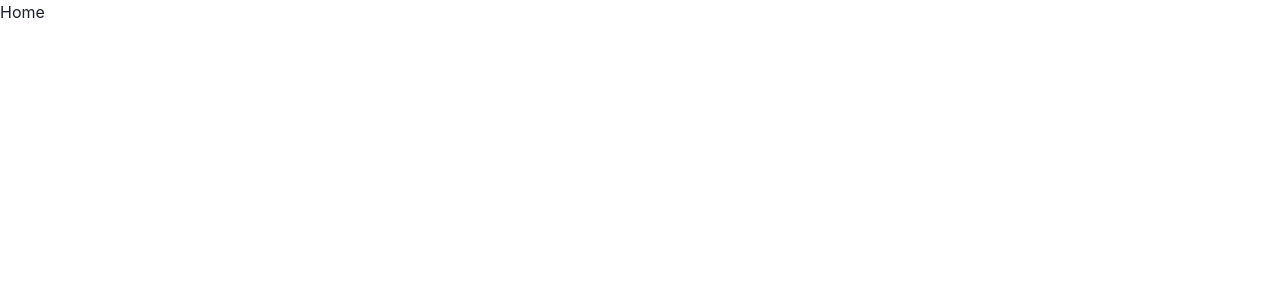
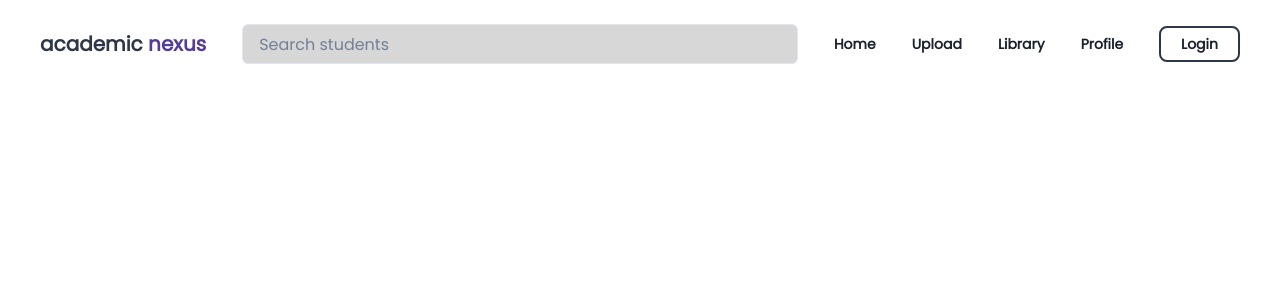
Before and after one commit to mrx7355608/academic-nexus-client, a React (Vite) app: page / in a window 1280 px wide. Shown: the top 300 px of the page. Built offline with nearby package versions, Linux system fonts and the light colour scheme.

Commit message:
created a navbar

```diff
--- a/package.json
+++ b/package.json
@@ -13,6 +13,7 @@
     "@chakra-ui/react": "^2.8.2",
     "@emotion/react": "^11.11.4",
     "@emotion/styled": "^11.11.5",
+    "@fontsource/poppins": "^5.0.14",
     "framer-motion": "^11.3.2",
     "react": "^18.3.1",
     "react-dom": "^18.3.1",
--- /dev/null
+++ b/src/components/navbar.jsx
@@ -0,0 +1,57 @@
+import { Box, Flex, Input, Button, Text } from "@chakra-ui/react";
+import { Link } from "react-router-dom";
+
+export default function Navbar() {
+    return (
+        <Box bg="transparent" px={10} py={6}>
+            <Flex alignItems="center" gap={9}>
+                <Box minW="max-content">
+                    <Text
+                        fontSize="xl"
+                        fontWeight={600}
+                        textColor={"gray.700"}
+                        display={"inline"}
+                    >
+                        academic{" "}
+                    </Text>
+                    <Text
+                        fontSize="xl"
+                        fontWeight={600}
+                        textColor={"purple.700"}
+                        display={"inline"}
+                    >
+                        nexus
+                    </Text>
+                </Box>
+                <Input
+                    placeholder="Search students"
+                    bg="#d7d7d7"
+                    rounded="md"
+                    w={"full"}
+                />
+                <Flex
+                    alignItems={"center"}
+                    gap={9}
+                    fontWeight={"600"}
+                    fontSize={"sm"}
+                >
+                    <Link to="/">Home</Link>
+                    <Link to="/upload">Upload</Link>
+                    <Link to="/library">Library</Link>
+                    <Link to="/profile">Profile</Link>
+                    <Button
+                        size={"sm"}
+                        rounded="8px"
+                        border="2px solid"
+                        borderColor="gray.700"
+                        bg="transparent"
+                        px={5}
+                        py={4}
+                    >
+                        Login
+                    </Button>
+                </Flex>
+            </Flex>
+        </Box>
+    );
+}
--- a/src/main.jsx
+++ b/src/main.jsx
@@ -2,10 +2,11 @@ import React from "react";
 import ReactDOM from "react-dom/client";
 import App from "./App.jsx";
 import { ChakraProvider } from "@chakra-ui/react";
+import theme from "./theme.js";
 
 ReactDOM.createRoot(document.getElementById("root")).render(
     <React.StrictMode>
-        <ChakraProvider>
+        <ChakraProvider theme={theme}>
             <App />
         </ChakraProvider>
     </React.StrictMode>,
--- a/src/pages/Home.jsx
+++ b/src/pages/Home.jsx
@@ -1,3 +1,5 @@
+import Navbar from "../components/navbar";
+
 export default function Home() {
-    return <div>Home</div>;
+    return <Navbar />;
 }
--- /dev/null
+++ b/src/theme.js
@@ -0,0 +1,11 @@
+import { extendTheme } from "@chakra-ui/react";
+import "@fontsource/poppins";
+
+const theme = extendTheme({
+    fonts: {
+        heading: "Poppins",
+        body: "Poppins",
+    },
+});
+
+export default theme;
```
Also changed, not shown: src/App.jsx (+15 -1 lines), 1 other file (tests, documents, lock files or other folders).
